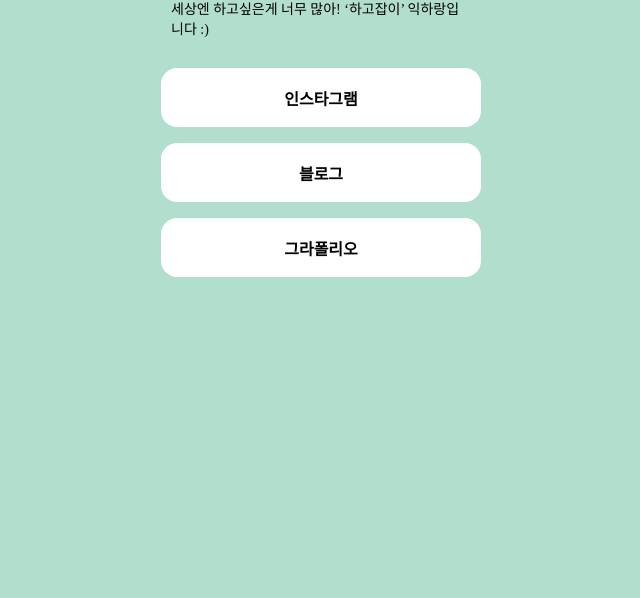
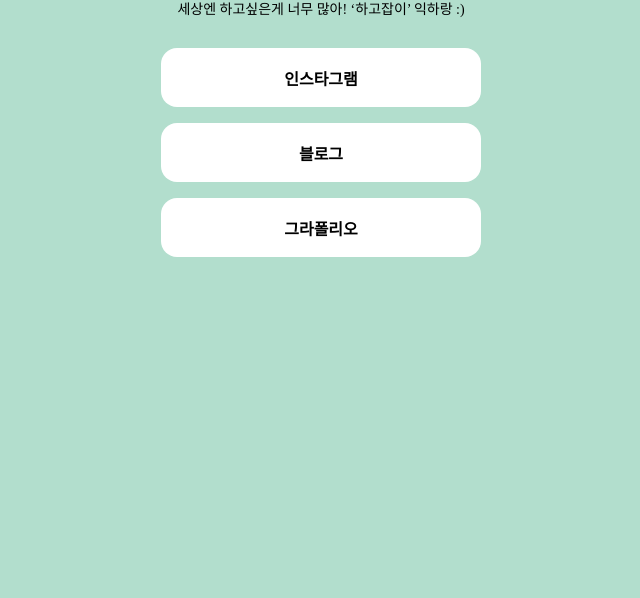
Before and after one commit to IKA611/ikharang, a plain HTML site: page index.html in a window 1280 px wide. Shown: the part 202-800 px from the top of the page, without its empty margins (319-959 px from the left). Drawn offline with Linux system fonts and the light colour scheme; a web font is replaced by a local one.

Commit message:
Update index.html

```diff
--- a/index.html
+++ b/index.html
@@ -5,7 +5,7 @@
     <meta http-equiv="X-UA-Compatible" content="IE=edge">
     <meta name="viewport" content="width=device-width, initial-scale=1.0">
     <meta property="og:title" content="익하랑">
-    <meta property="og:description" content="세상엔 하고싶은게 너무 많아! ‘하고잡이’ 익하랑입니다 :)">
+    <meta property="og:description" content="세상엔 하고싶은게 너무 많아! ‘하고잡이’ 익하랑 :)">
     <meta property="og:image" content="익하랑.jpg">
     <title>익하랑</title>
     <style>
@@ -73,7 +73,7 @@
     <div class="wrap">
         <div class="profile"></div>
         <h1 class="main">익하랑</h1>
-        <p class="sub">세상엔 하고싶은게 너무 많아! ‘하고잡이’ 익하랑입니다 :)</p>
+        <p class="sub">세상엔 하고싶은게 너무 많아! ‘하고잡이’ 익하랑 :)</p>
         <a target="_blank" href="https://www.instagram.com/ikharang_calli/">인스타그램</a>
         <a target="_blank" href="https://blog.naver.com/ikha_611">블로그</a>
         <a target="_blank" href="https://grafolio.naver.com/ikharang">그라폴리오</a>
```
